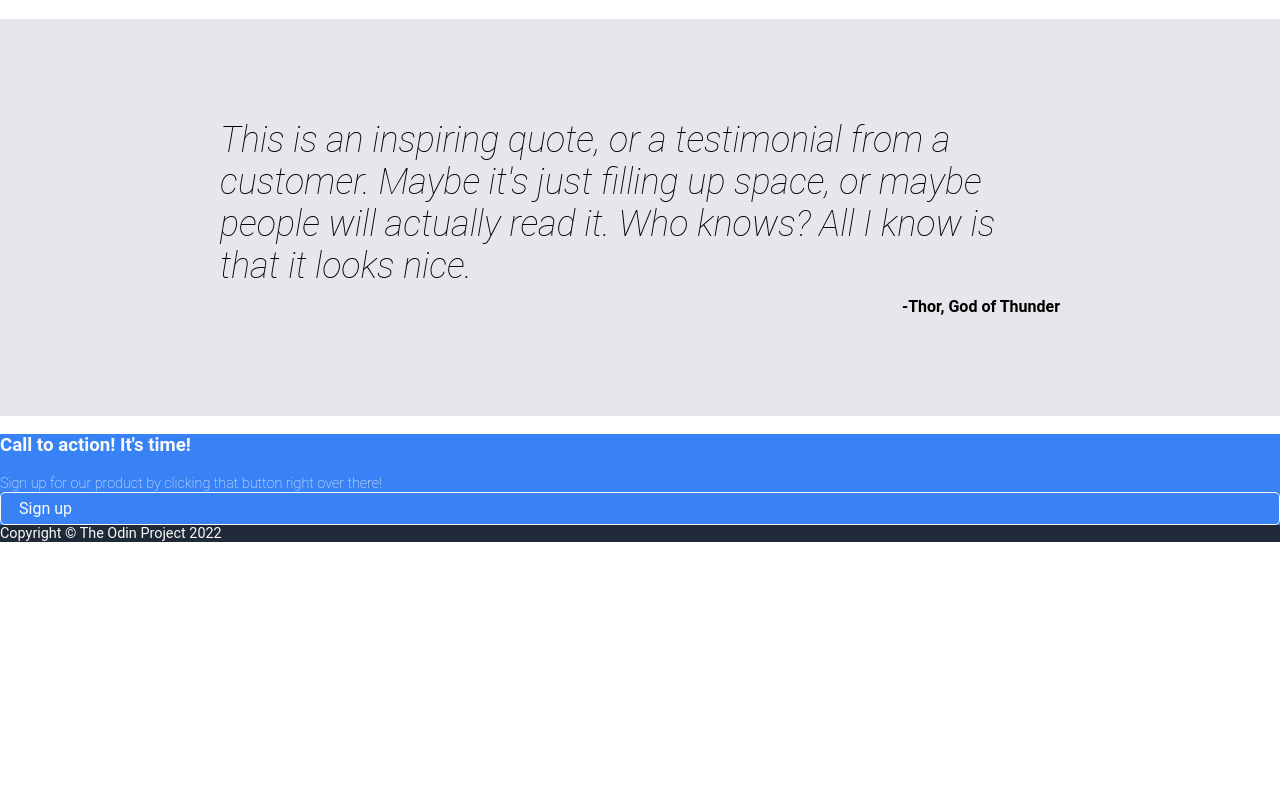
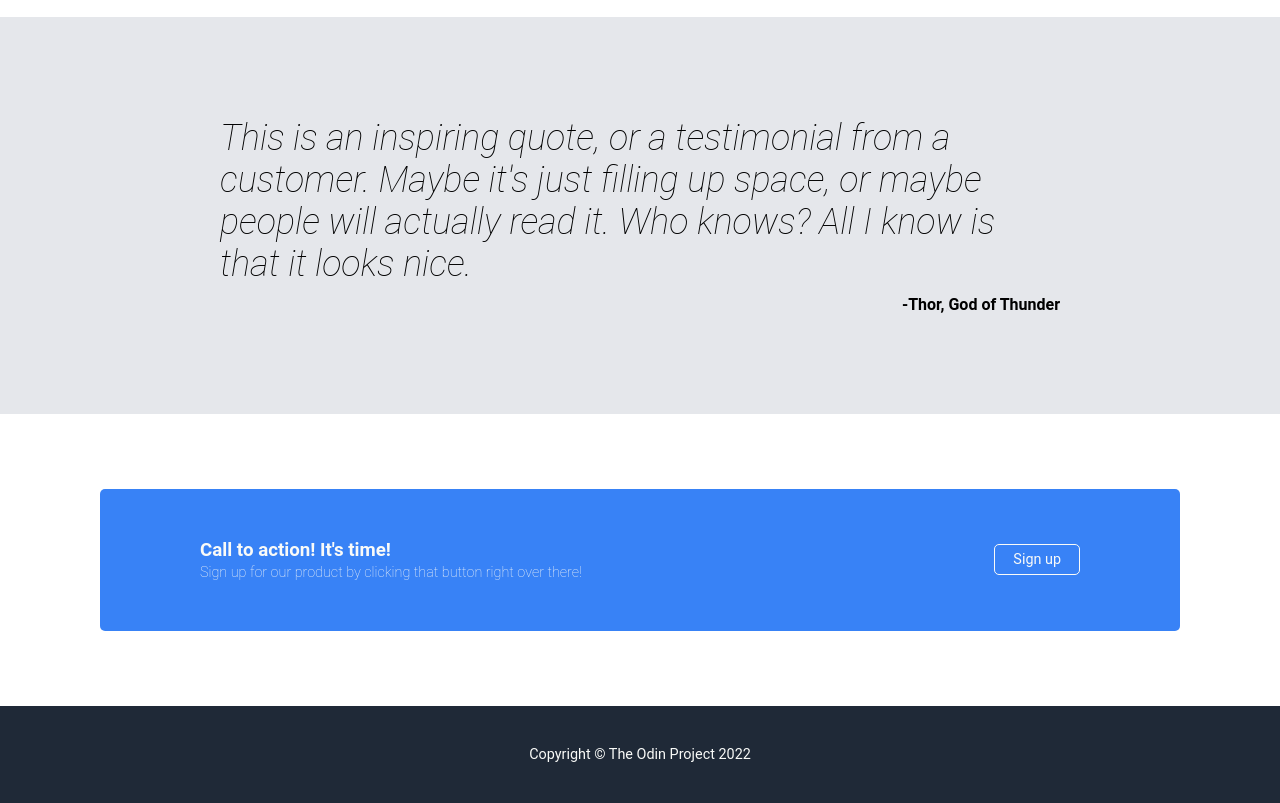
Before and after one commit to chaoticmewtral/landing-page, a plain HTML site: page index.html in a window 1280 px wide. Shown: the part 734-1537 px from the top of the page. Before the commit the page ends 1276 px from the top, so only its background shows below. Drawn offline with Linux system fonts and the light colour scheme.

Commit message:
Style footer for style.css

```diff
--- a/style.css
+++ b/style.css
@@ -3,6 +3,7 @@ font-family: Roboto, sans-serif;
 display: flex;
 flex-direction: column;
 margin: 0;
+justify-content: space-between;
 }
 
 .header {
@@ -78,6 +79,7 @@ background-color: #3882f6;
 color: #f9faf8;
 padding: 6px 18px;
 border-radius: 5px;
+font-size: .9em;
 }
 
 .img-placeholder {
@@ -154,15 +156,27 @@ gap: 10px;
 .call-to-action {
 background-color: #3882f6;
 color: #f9faf8;
+display: flex;
+justify-content: space-between;
+align-items: center;
+margin: 75px 100px;
+padding: 50px 100px;
+border-radius: 5px;
 }
 
 .cta-text {
 
 }
 
+.cta-text h3 {
+    margin: 0;
+    padding: 0;
+}
+
 .cta-text div {
     font-weight: 100;
     font-size: .9em;
+    padding-top: 3px;
 }
 
 .call-to-action .sign-up {
@@ -172,4 +186,6 @@ color: #f9faf8;
 .footer {
 font-size: .9em;
 color: #f9faf8;
+padding: 40px;
+text-align: center;
 }
```
